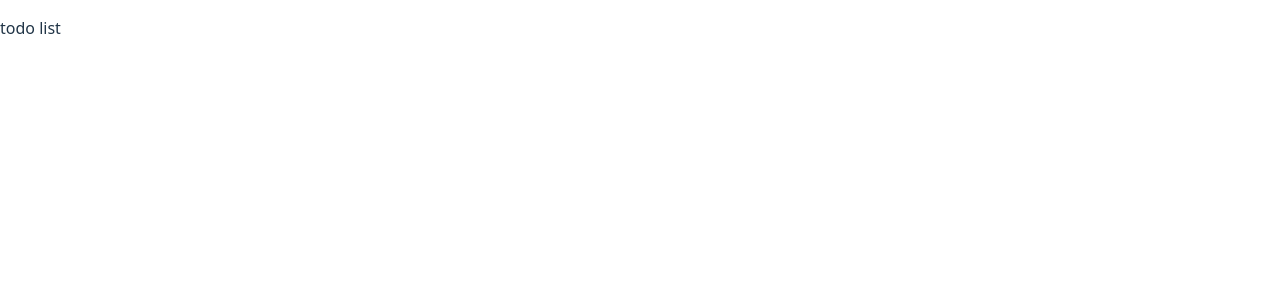
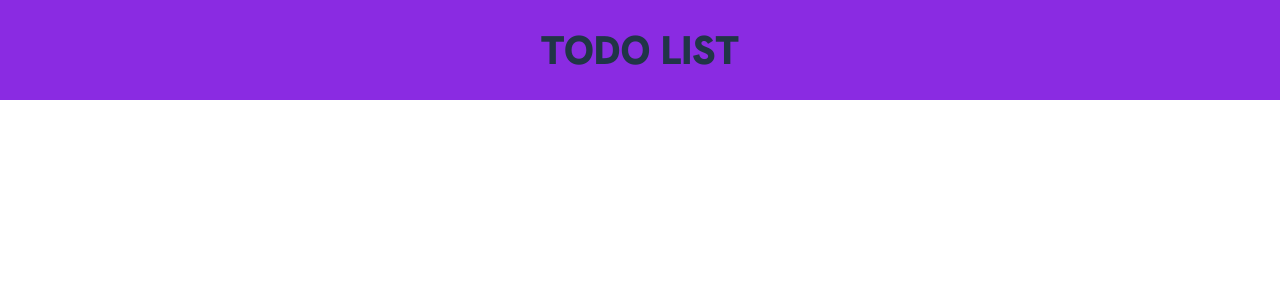
Before and after one commit to chaliyYehor/todo-list, a React (Vite) app: page / in a window 1280 px wide. Shown: the top 300 px of the page. Built offline with nearby package versions, Linux system fonts and the light colour scheme.

Commit message:
add styles for the header

```diff
--- a/src/components/header/Header.css
+++ b/src/components/header/Header.css
@@ -0,0 +1,19 @@
+header {
+	width: 100%;
+
+	display: flex;
+	justify-content: center;
+	align-items: center;
+
+	background-color: blueviolet;
+}
+
+header > p {
+	font-size: 2.5rem;
+	font-family: 'Hanken Grotesk', sans-serif;
+	font-weight: 900;
+
+	text-transform: uppercase;
+
+	margin-block: 20px;
+}
```
